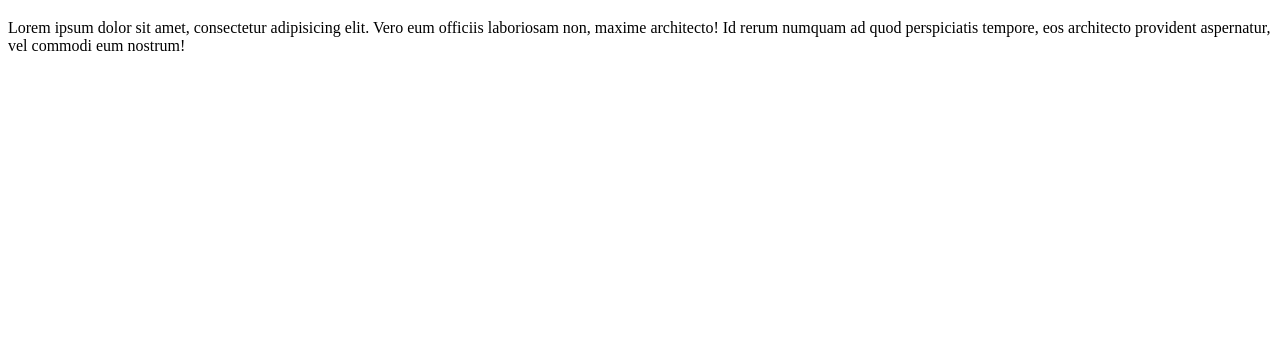
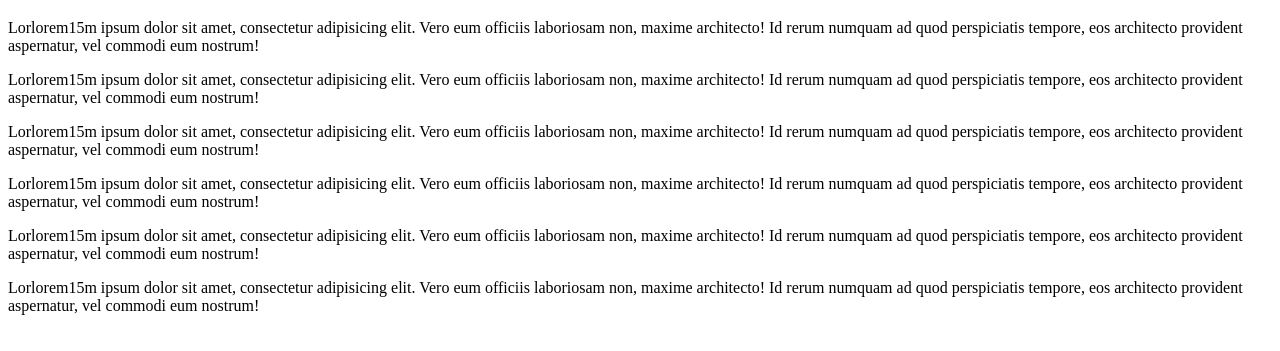
Before and after one commit to Honryks82/rep1, a plain HTML site: page git.html in a window 1280 px wide. Shown: the part 61-412 px from the top of the page. Drawn offline with Linux system fonts and the light colour scheme.

Commit message:
zatwierdzenie3

```diff
--- a/git.html
+++ b/git.html
@@ -8,6 +8,10 @@
 </head>
 <body>
     <h1>ola ma kota</h1>
-    <p>Lorem ipsum dolor sit amet, consectetur adipisicing elit. Vero eum officiis laboriosam non, maxime architecto! Id rerum numquam ad quod perspiciatis tempore, eos architecto provident aspernatur, vel commodi eum nostrum!</p>
+    <p>Lorlorem15m ipsum dolor sit amet, consectetur adipisicing elit. Vero eum officiis laboriosam non, maxime architecto! Id rerum numquam ad quod perspiciatis tempore, eos architecto provident aspernatur, vel commodi eum nostrum!</p>
+    <p>Lorlorem15m ipsum dolor sit amet, consectetur adipisicing elit. Vero eum officiis laboriosam non, maxime architecto! Id rerum numquam ad quod perspiciatis tempore, eos architecto provident aspernatur, vel commodi eum nostrum!</p>
+    <p>Lorlorem15m ipsum dolor sit amet, consectetur adipisicing elit. Vero eum officiis laboriosam non, maxime architecto! Id rerum numquam ad quod perspiciatis tempore, eos architecto provident aspernatur, vel commodi eum nostrum!</p>
+    <p>Lorlorem15m ipsum dolor sit amet, consectetur adipisicing elit. Vero eum officiis laboriosam non, maxime architecto! Id rerum numquam ad quod perspiciatis tempore, eos architecto provident aspernatur, vel commodi eum nostrum!</p>
+    <p>Lorlorem15m ipsum dolor sit amet, consectetur adipisicing elit. Vero eum officiis laboriosam non, maxime architecto! Id rerum numquam ad quod perspiciatis tempore, eos architecto provident aspernatur, vel commodi eum nostrum!</p><p>Lorlorem15m ipsum dolor sit amet, consectetur adipisicing elit. Vero eum officiis laboriosam non, maxime architecto! Id rerum numquam ad quod perspiciatis tempore, eos architecto provident aspernatur, vel commodi eum nostrum!</p>
 </body>
 </html>
```
